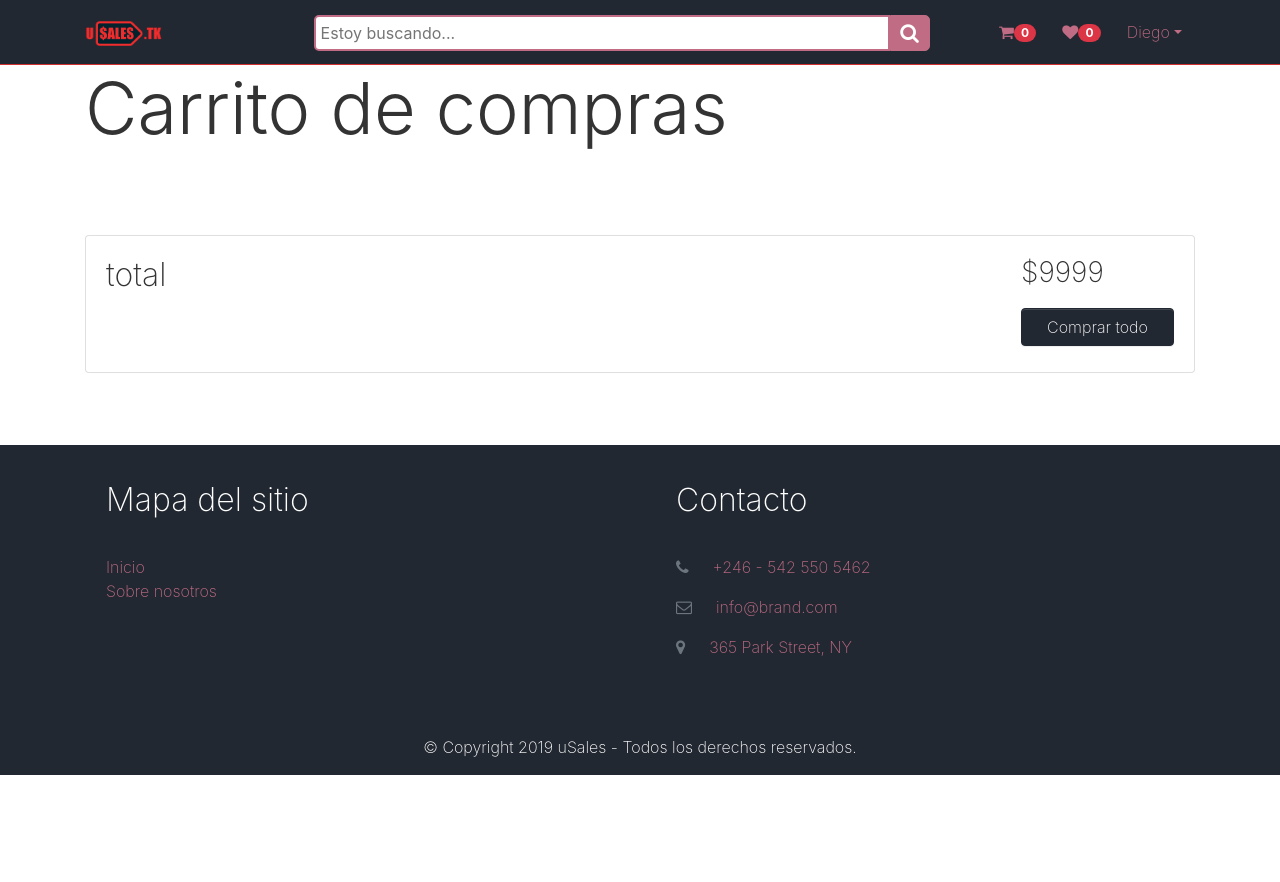
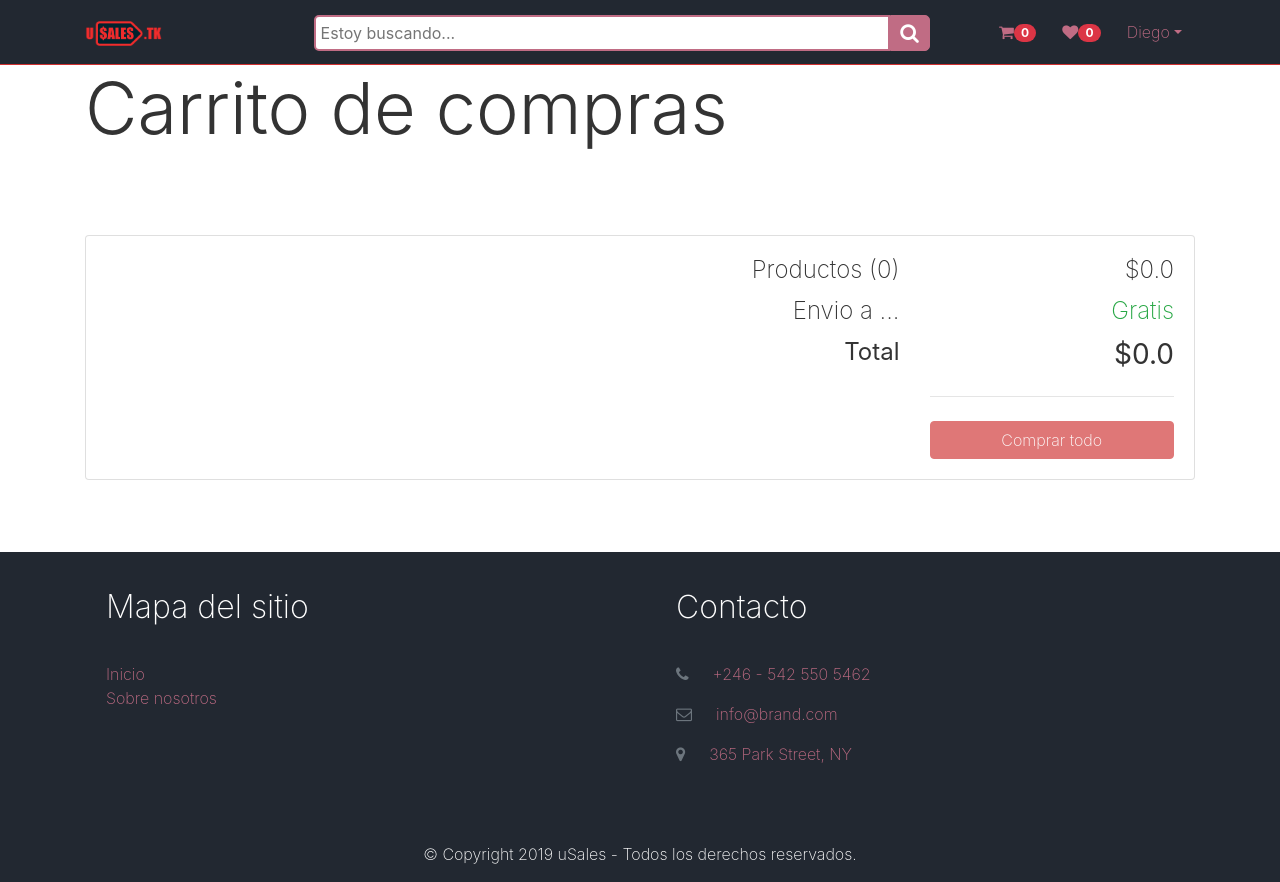
Before and after one commit to DiegoSilvaP/uSalesTK, a Django app: page /shopping_basket_lists/ in a window 1280 px wide. Before the commit the page ends 775 px from the top, so only its background shows below. Run offline with Django 3.2, Linux system fonts and the light colour scheme; a user stored in the database is signed in; data comes from the database, SQL or seed files in the repository; both versions use the stored data as it was after the commit; some libraries are stand-ins or nearby versions.

Commit message:
getting subtotal of basket items

```diff
--- /dev/null
+++ b/shopping_basket/static/shopping_basket/js/totalBasketHandler.js
@@ -0,0 +1,55 @@
+var totalProductosInputs = document.getElementsByName('quantity');
+    var txtPrecioItem = document.getElementsByName('txtPrecioItem');
+    var compraSubTotal = 0;
+
+
+    for (let i = 0; i < txtPrecioItem.length; i++) {
+        compraSubTotal+=parseFloat(txtPrecioItem[i].textContent);
+    }
+
+
+    var totalProductos= 0;
+
+    for (let i = 0; i < totalProductosInputs.length; i++) {
+        totalProductos+=parseInt(totalProductosInputs[i].value);
+
+    }
+    document.getElementById('txtTotalProductos').innerText = 'Productos ('+totalProductos+')';
+    document.getElementById('txtcompraSubTotal').innerText = '$'+compraSubTotal.toFixed(1).replace(/\d(?=(\d{3})+\.)/g, '$&,');
+    document.getElementById('txtcompraTotal').innerText = '$'+compraSubTotal.toFixed(1).replace(/\d(?=(\d{3})+\.)/g, '$&,');;
+
+
+    function contador(event) {
+        var cantidad = event.target.value;
+        var producto = event.target.parentElement.children[1].value;
+        // console.log(producto);
+        $.ajax({
+            url: '/shopping_basket_lists/update/',
+            data: {
+
+                'producto': producto,
+                'cantidad': cantidad
+            },
+            dataType: 'json',
+            success: function (data) {
+                location.reload();
+            }
+        });
+    }
+
+    function deleteItem(event) {
+        var producto = event.target.parentElement.parentElement.parentElement.parentElement.children[1].children[0].children[
+            2].children[0].value;
+        $.ajax({
+            url: '/shopping_basket_lists/delete/',
+            data: {
+
+                'producto': producto,
+
+            },
+            dataType: 'json',
+            success: function (data) {
+                location.reload();
+            }
+        });
+    }
--- a/shopping_basket/templates/shopping_basket/shopping_basketitem_list.html
+++ b/shopping_basket/templates/shopping_basket/shopping_basketitem_list.html
@@ -46,11 +46,13 @@
                                     </div>
                                     <div class="col-md-3">
                                         <div class="row">
-                                            <div class="col-md-12">
-                                                <h3>$<b>{{basketItem.price|intcomma}}</b></h3>
+                                            <div class="col-md-12 text-right">
+                                                <h3 >$<b >{{basketItem.price|intcomma}}</b></h3>
+                                                <p style="display:none" name="txtPrecioItem">{{basketItem.price}}</p>
                                             </div>
                                             <div class="col-md-12 py-1">
-                                                <a onclick="deleteItem(event)" class="btn btn-outline-secondary w-100" href="#">Quitar del carrito</a>
+                                                <a onclick="deleteItem(event)" class="btn btn-outline-secondary w-100"
+                                                    href="#">Quitar del carrito</a>
                                             </div>
                                             <div class="col-md-12 py-1">
                                                 <a class="btn btn-primary w-100" href="#">Comprar ahora</a>
@@ -71,67 +73,35 @@
                 <div class="card my-4">
                     <div class="card-body">
                         <div class="row">
-                            <div class="col-md-10">
-                                <h2>total</h2>
-                            </div>
-                            <div class="col-md-2">
-                                <div class="row">
-                                    <div class="col-md-12">
-                                        <h3>$9999</h3>
-                                    </div>
-                                    <div class="col-md-12 py-1">
-                                        <a class="btn btn-primary w-100" href="#">Comprar todo</a>
-                                    </div>
-
-                                </div>
+                            <div class="col-md-3">
 
                             </div>
+                            <div class="col-md-3">
+
+                            </div>
+                            <div class="col-md-3 text-right">
+                                <h4 id="txtTotalProductos">Productos ()</h4>
+                                <h4>Envio a ...</h4>
+                                <h4><b>Total</b></h4>
+
+                            </div>
+                            <div class="col-md-3 text-right">
+                                <h4 id="txtcompraSubTotal">$54854</h4>
+                                <h4 class="text-success">Gratis</h4>
+                                <h3><b id="txtcompraTotal">$54854</b></h3>
+                                <hr>
+                                <button class="btn btn-secondary w-100 disabled">Comprar todo</button>
+                            </div>
+
                         </div>
                     </div>
                 </div>
                 {% else %}
                 No hay items en el carrito :c
                 {% endif %}
-
             </div>
         </div>
     </div>
 </main>
-
-
-<script>
-    function contador(event) {
-        var cantidad = event.target.value;
-        var producto = event.target.parentElement.children[1].value;
-        console.log(producto);
-        $.ajax({
-            url: '/shopping_basket_lists/update/',
-            data: {
-
-                'producto': producto,
-                'cantidad': cantidad
-            },
-            dataType: 'json',
-            success: function (data) {
-                location.reload();
-            }
-        });
-    }
-
-    function deleteItem(event){
-        var producto = event.target.parentElement.parentElement.parentElement.parentElement.children[1].children[0].children[2].children[0].value;
-        $.ajax({
-            url: '/shopping_basket_lists/delete/',
-            data: {
-
-                'producto': producto,
-
-            },
-            dataType: 'json',
-            success: function (data) {
-                location.reload();
-            }
-        });
-    }
-</script>
+<script src="{% static 'shopping_basket/js/totalBasketHandler.js' %}"></script>
 {% endblock %}
--- a/shopping_basket/views.py
+++ b/shopping_basket/views.py
@@ -46,6 +46,7 @@ class Shopping_basketListView(ListView):
         context['wish_list'] = Wish_listItem.objects.filter(customer=self.request.user).values_list("publication").values()
         if self.request.user.is_anonymous !=True:
             context['publications'] = Publication.objects.all().values_list("product").values()
+            context['basket_list'] = Shopping_basketItem.objects.filter(customer=self.request.user.id).values_list("publication").values()
         return context
 
 class Shopping_basketItemDelete(View):
--- a/wish_list/views.py
+++ b/wish_list/views.py
@@ -5,6 +5,7 @@ from publications.models import Publication
 from django.views.generic.list import ListView
 from django.views.generic.edit import DeleteView
 from django.views.generic import View
+from shopping_basket.models import Shopping_basketItem
 
 from django.contrib.auth.models import User
 from django.core import serializers
@@ -22,6 +23,7 @@ class Wish_listListView(ListView):
         context['wish_list'] = Wish_listItem.objects.filter(customer=self.request.user).values_list("publication").values()
         if self.request.user.is_anonymous !=True:
             context['publications'] = Publication.objects.all().values_list("product").values()
+            context['basket_list'] = Shopping_basketItem.objects.filter(customer=self.request.user.id).values_list("publication").values()
         return context
 
 
```
Also changed, not shown: db.sqlite3.
